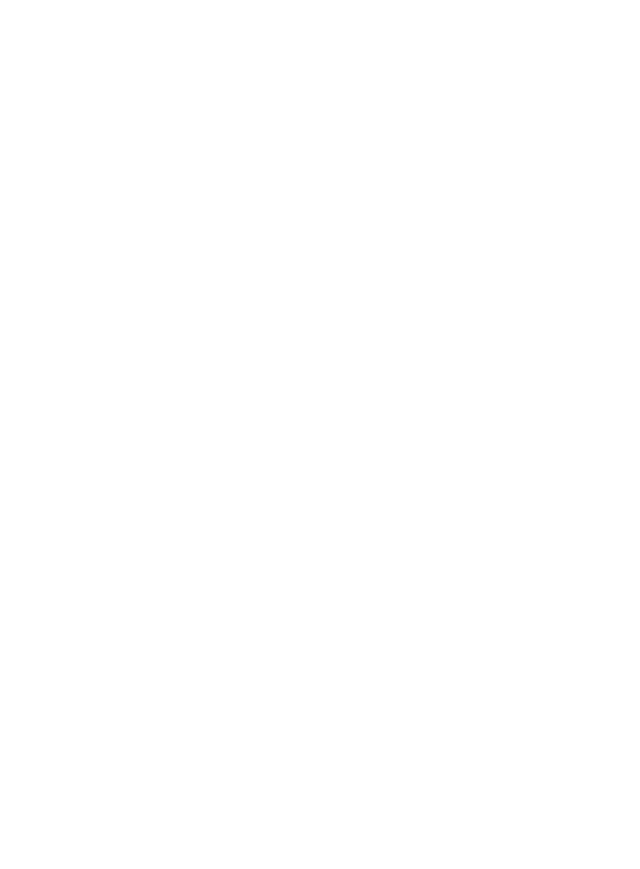
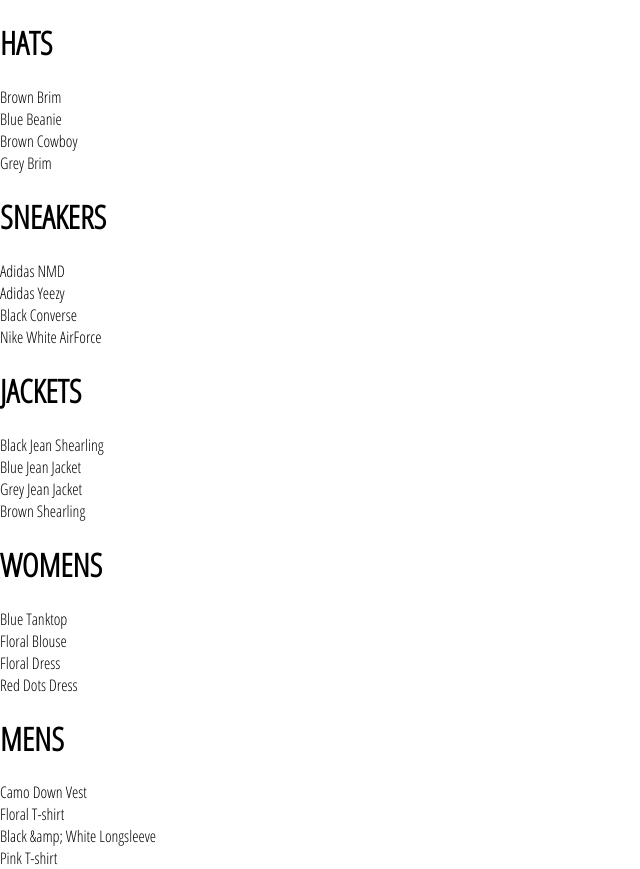
Before and after one commit to mehdidili/crwn-clothing, a React (Create React App) app: page /shop in a window 1280 px wide. Shown: the whole page, without its empty margins (0-640 px from the left). Before the commit the page ends 800 px from the top, so only its background shows below. Built offline with nearby package versions, Linux system fonts and the light colour scheme.

Commit message:
creating shop page

```diff
--- a/src/App.js
+++ b/src/App.js
@@ -2,19 +2,14 @@
 import { Route, Switch} from 'react-router-dom';
 import './App.css';
 import HomePage from './pages/homepage/homepage.component';
-
-const HatsPage = () =>(
-  <div>
-    <h1>HATS PAGE</h1>
-  </div>
-);
+import ShopPage from './pages/shop/shop.component';
 
 function App() {
   return (
     <div >
       <Switch>
         <Route exact path='/' component={HomePage}/>
-        <Route path='/hats' component={HatsPage}/>
+        <Route path='/shop' component={ShopPage}/>
       </Switch>
 
     </div>
--- /dev/null
+++ b/src/components/collection-preview/collection-preview.component.jsx
@@ -0,0 +1,21 @@
+import React from 'react';
+import './collection-preview.styles.scss';
+
+const CollectionPreview = ({title, items}) => (
+    <div className='collection-preview'>
+        <h1 className='title'>{title.toUpperCase()}</h1>
+        <div className='preview'>
+            {
+            items
+                .filter((item,index) => index < 4)
+                .map(item => (
+                    <div  key={item.id} >{item.name}</div>
+                )
+            )
+
+            }
+        </div>
+    </div>
+);
+
+export default CollectionPreview;
--- a/src/components/menu-item/menu-item.component.jsx
+++ b/src/components/menu-item/menu-item.component.jsx
@@ -2,8 +2,10 @@
 import { withRouter } from 'react-router-dom';
 import '../menu-item/menu-item.styles.scss';
 
-const MenuItem = ({title, imageUrl, size, history, linkUrl, match}) => (
-    <div  className={`${size} menu-item`} onClick={() => history.push(`${match.url}${linkUrl}`)}>
+const MenuItem = ({title, imageUrl, size, history, linkUrl, match}) => {
+    console.log(history);
+    return (
+    <div className={`${size} menu-item`} onClick={() => history.push(`${match.url}${linkUrl}`)}>
         <div style={{
             backgroundImage: `url(${imageUrl})`
         }} className='background-image'></div>
@@ -12,7 +14,7 @@
             <span className='subtitle'>SHOP NOW</span>
         </div>
     </div>
-
-);
+    );
+};
 
 export default withRouter(MenuItem);
--- /dev/null
+++ b/src/pages/shop/shop.component.jsx
@@ -0,0 +1,32 @@
+import React, { Component } from 'react';
+import SHOP_DATA from './shop.data';
+import CollectionPreview from '../../components/collection-preview/collection-preview.component';
+
+class ShopPage extends Component{
+    constructor(props){
+        super(props);
+        this.state = {
+            collections: SHOP_DATA
+        };
+    }
+
+    render() {
+        const { collections } = this.state;
+        return (
+        <div className='shop-page'>
+            {
+                collections.map( ({id, ...otherCollectionProps}) => (
+                    <CollectionPreview key={id} {...otherCollectionProps} />
+                )
+                )
+            }
+        </div>
+
+
+        );
+
+    }
+
+}
+
+export default ShopPage;
--- /dev/null
+++ b/src/pages/shop/shop.data.js
@@ -0,0 +1,249 @@
+const SHOP_DATA = [
+    {
+      id: 1,
+      title: 'Hats',
+      routeName: 'hats',
+      items: [
+        {
+          id: 1,
+          name: 'Brown Brim',
+          imageUrl: 'https://i.ibb.co/ZYW3VTp/brown-brim.png',
+          price: 25
+        },
+        {
+          id: 2,
+          name: 'Blue Beanie',
+          imageUrl: 'https://i.ibb.co/ypkgK0X/blue-beanie.png',
+          price: 18
+        },
+        {
+          id: 3,
+          name: 'Brown Cowboy',
+          imageUrl: 'https://i.ibb.co/QdJwgmp/brown-cowboy.png',
+          price: 35
+        },
+        {
+          id: 4,
+          name: 'Grey Brim',
+          imageUrl: 'https://i.ibb.co/RjBLWxB/grey-brim.png',
+          price: 25
+        },
+        {
+          id: 5,
+          name: 'Green Beanie',
+          imageUrl: 'https://i.ibb.co/YTjW3vF/green-beanie.png',
+          price: 18
+        },
+        {
+          id: 6,
+          name: 'Palm Tree Cap',
+          imageUrl: 'https://i.ibb.co/rKBDvJX/palm-tree-cap.png',
+          price: 14
+        },
+        {
+          id: 7,
+          name: 'Red Beanie',
+          imageUrl: 'https://i.ibb.co/bLB646Z/red-beanie.png',
+          price: 18
+        },
+        {
+          id: 8,
+          name: 'Wolf Cap',
+          imageUrl: 'https://i.ibb.co/1f2nWMM/wolf-cap.png',
+          price: 14
+        },
+        {
+          id: 9,
+          name: 'Blue Snapback',
+          imageUrl: 'https://i.ibb.co/X2VJP2W/blue-snapback.png',
+          price: 16
+        }
+      ]
+    },
+    {
+      id: 2,
+      title: 'Sneakers',
+      routeName: 'sneakers',
+      items: [
+        {
+          id: 1,
+          name: 'Adidas NMD',
+          imageUrl: 'https://i.ibb.co/0s3pdnc/adidas-nmd.png',
+          price: 220
+        },
+        {
+          id: 2,
+          name: 'Adidas Yeezy',
+          imageUrl: 'https://i.ibb.co/dJbG1cT/yeezy.png',
+          price: 280
+        },
+        {
+          id: 3,
+          name: 'Black Converse',
+          imageUrl: 'https://i.ibb.co/bPmVXyP/black-converse.png',
+          price: 110
+        },
+        {
+          id: 4,
+          name: 'Nike White AirForce',
+          imageUrl: 'https://i.ibb.co/1RcFPk0/white-nike-high-tops.png',
+          price: 160
+        },
+        {
+          id: 5,
+          name: 'Nike Red High Tops',
+          imageUrl: 'https://i.ibb.co/QcvzydB/nikes-red.png',
+          price: 160
+        },
+        {
+          id: 6,
+          name: 'Nike Brown High Tops',
+          imageUrl: 'https://i.ibb.co/fMTV342/nike-brown.png',
+          price: 160
+        },
+        {
+          id: 7,
+          name: 'Air Jordan Limited',
+          imageUrl: 'https://i.ibb.co/w4k6Ws9/nike-funky.png',
+          price: 190
+        },
+        {
+          id: 8,
+          name: 'Timberlands',
+          imageUrl: 'https://i.ibb.co/Mhh6wBg/timberlands.png',
+          price: 200
+        }
+      ]
+    },
+    {
+      id: 3,
+      title: 'Jackets',
+      routeName: 'jackets',
+      items: [
+        {
+          id: 1,
+          name: 'Black Jean Shearling',
+          imageUrl: 'https://i.ibb.co/XzcwL5s/black-shearling.png',
+          price: 125
+        },
+        {
+          id: 2,
+          name: 'Blue Jean Jacket',
+          imageUrl: 'https://i.ibb.co/mJS6vz0/blue-jean-jacket.png',
+          price: 90
+        },
+        {
+          id: 3,
+          name: 'Grey Jean Jacket',
+          imageUrl: 'https://i.ibb.co/N71k1ML/grey-jean-jacket.png',
+          price: 90
+        },
+        {
+          id: 4,
+          name: 'Brown Shearling',
+          imageUrl: 'https://i.ibb.co/s96FpdP/brown-shearling.png',
+          price: 165
+        },
+        {
+          id: 5,
+          name: 'Tan Trench',
+          imageUrl: 'https://i.ibb.co/M6hHc3F/brown-trench.png',
+          price: 185
+        }
+      ]
+    },
+    {
+      id: 4,
+      title: 'Womens',
+      routeName: 'womens',
+      items: [
+        {
+          id: 1,
+          name: 'Blue Tanktop',
+          imageUrl: 'https://i.ibb.co/7CQVJNm/blue-tank.png',
+          price: 25
+        },
+        {
+          id: 2,
+          name: 'Floral Blouse',
+          imageUrl: 'https://i.ibb.co/4W2DGKm/floral-blouse.png',
+          price: 20
+        },
+        {
+          id: 3,
+          name: 'Floral Dress',
+          imageUrl: 'https://i.ibb.co/KV18Ysr/floral-skirt.png',
+          price: 80
+        },
+        {
+          id: 4,
+          name: 'Red Dots Dress',
+          imageUrl: 'https://i.ibb.co/N3BN1bh/red-polka-dot-dress.png',
+          price: 80
+        },
+        {
+          id: 5,
+          name: 'Striped Sweater',
+          imageUrl: 'https://i.ibb.co/KmSkMbH/striped-sweater.png',
+          price: 45
+        },
+        {
+          id: 6,
+          name: 'Yellow Track Suit',
+          imageUrl: 'https://i.ibb.co/v1cvwNf/yellow-track-suit.png',
+          price: 135
+        },
+        {
+          id: 7,
+          name: 'White Blouse',
+          imageUrl: 'https://i.ibb.co/qBcrsJg/white-vest.png',
+          price: 20
+        }
+      ]
+    },
+    {
+      id: 5,
+      title: 'Mens',
+      routeName: 'mens',
+      items: [
+        {
+          id: 1,
+          name: 'Camo Down Vest',
+          imageUrl: 'https://i.ibb.co/xJS0T3Y/camo-vest.png',
+          price: 325
+        },
+        {
+          id: 2,
+          name: 'Floral T-shirt',
+          imageUrl: 'https://i.ibb.co/qMQ75QZ/floral-shirt.png',
+          price: 20
+        },
+        {
+          id: 3,
+          name: 'Black &amp; White Longsleeve',
+          imageUrl: 'https://i.ibb.co/55z32tw/long-sleeve.png',
+          price: 25
+        },
+        {
+          id: 4,
+          name: 'Pink T-shirt',
+          imageUrl: 'https://i.ibb.co/RvwnBL8/pink-shirt.png',
+          price: 25
+        },
+        {
+          id: 5,
+          name: 'Jean Long Sleeve',
+          imageUrl: 'https://i.ibb.co/VpW4x5t/roll-up-jean-shirt.png',
+          price: 40
+        },
+        {
+          id: 6,
+          name: 'Burgundy T-shirt',
+          imageUrl: 'https://i.ibb.co/mh3VM1f/polka-dot-shirt.png',
+          price: 25
+        }
+      ]
+    }
+  ];
+
+  export default SHOP_DATA;
```
Also changed, not shown: src/components/collection-preview/collection-preview.styles.scss (added).
